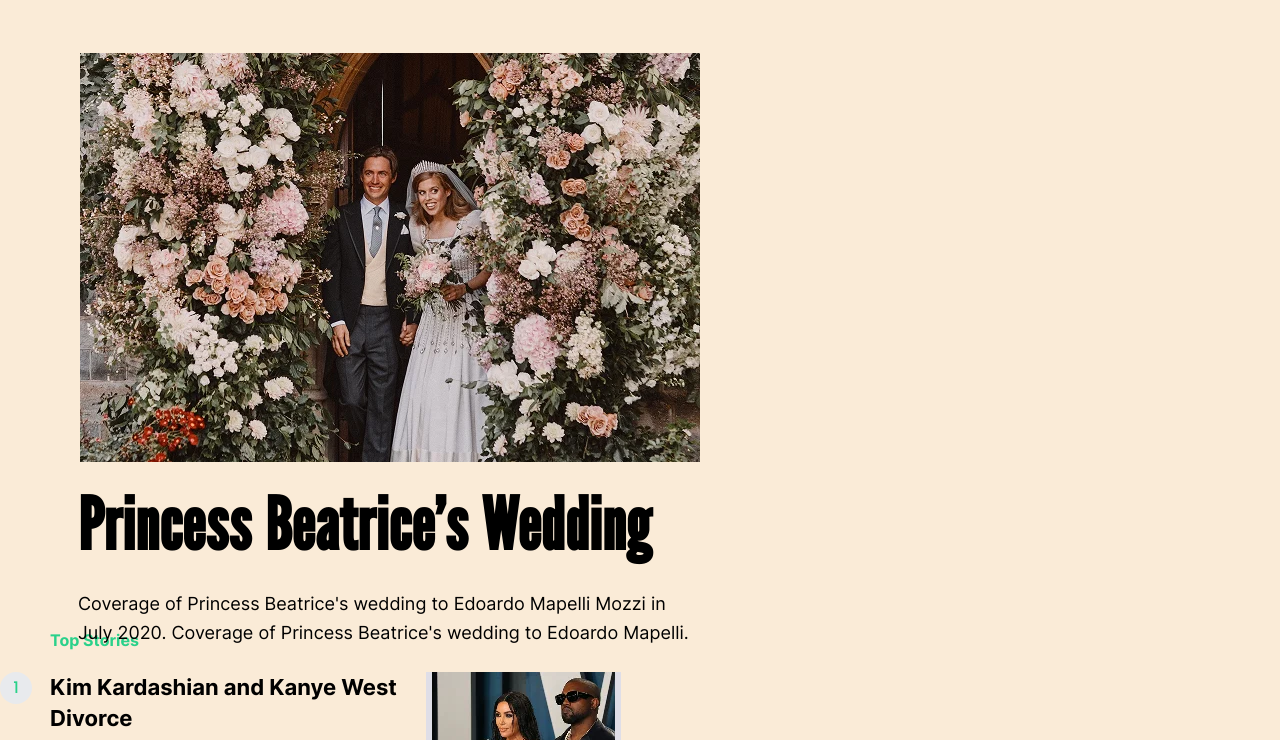
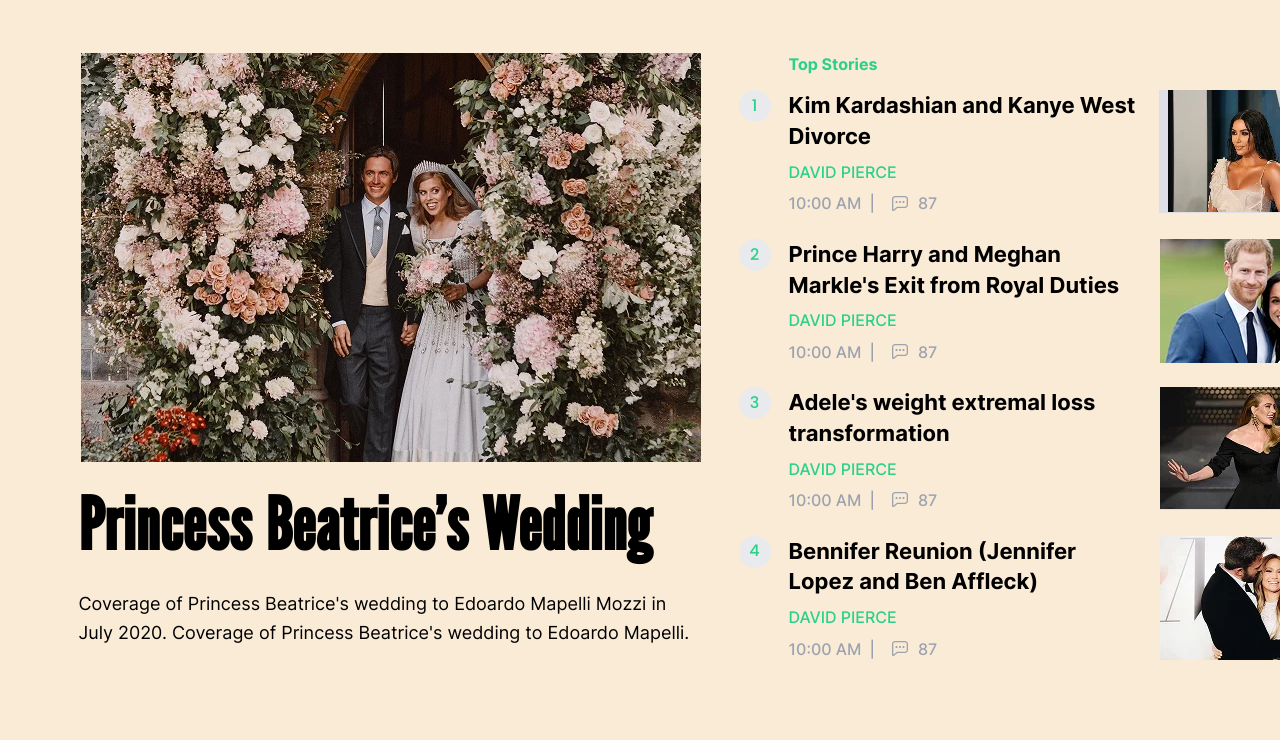
Before and after one commit to the-all-spark/show-business, a website: page src/index.html in a window 1280 px wide. Shown: the part 55-795 px from the top of the page. Drawn offline with Linux system fonts and the light colour scheme.

Commit message:
fix: correct some styles and file structure according to BEM

```diff
--- a/src/common.blocks/button/button.css
+++ b/src/common.blocks/button/button.css
@@ -1,7 +1,6 @@
 .button {
   width: 89px;
   height: 40px;
-
   color: #ffffff;
   font-family: 'Inter Semibold';
   font-size: 14px;
--- a/src/common.blocks/h3/h3.css
+++ b/src/common.blocks/h3/h3.css
@@ -3,5 +3,4 @@
   font-family: 'Inter Bold', sans-serif;
   font-size: 16px;
   line-height: 1.4em;
-  padding-left: 50px; /*! */
 }
--- a/src/common.blocks/h4/h4.css
+++ b/src/common.blocks/h4/h4.css
@@ -3,5 +3,4 @@
   font-family: 'Inter Bold', sans-serif;
   font-size: 22px;
   line-height: 1.4em;
-  margin: 0; /*! */
 }
--- a/src/common.blocks/main-article/main-article.css
+++ b/src/common.blocks/main-article/main-article.css
@@ -1,7 +1,3 @@
 .main-article {
   width: 620px;
-  /*! для тестирования */
-  position: relative;
-  top: 40px;
-  left: 80px;
 }
--- /dev/null
+++ b/src/common.blocks/main/__odd-screen/main__odd-screen.css
@@ -0,0 +1,3 @@
+.main__odd-screen {
+  margin-top: 40px;
+}
--- /dev/null
+++ b/src/common.blocks/odd-screen/odd-screen.css
@@ -0,0 +1,6 @@
+.odd-screen {
+  display: flex;
+  flex-direction: row;
+  justify-content: center;
+  column-gap: 38px;
+}
--- a/src/common.blocks/top-stories/__item/top-stories__item.css
+++ b/src/common.blocks/top-stories/__item/top-stories__item.css
@@ -1,5 +1,5 @@
 .top-stories__item {
-  margin-top: 18px;
+  margin-top: 15px;
   margin-bottom: 24px;
   counter-increment: counter;
 }
--- a/src/common.blocks/top-stories/__list/top-stories__list.css
+++ b/src/common.blocks/top-stories/__list/top-stories__list.css
@@ -1,6 +1,6 @@
 .top-stories__list {
   list-style: none;
   counter-reset: counter;
-  margin-top: 16px;
+  margin-top: 0;
   padding-left: 50px;
 }
--- /dev/null
+++ b/src/common.blocks/top-stories/__title/top-stories__title.css
@@ -0,0 +1,5 @@
+.top-stories__title {
+  padding-left: 50px;
+  margin-top: 0;
+  margin-bottom: 0px;
+}
--- a/src/common.blocks/top-stories/top-stories.css
+++ b/src/common.blocks/top-stories/top-stories.css
@@ -0,0 +1,3 @@
+.top-stories {
+  position: relative;
+}
--- a/src/common.blocks/top-story-article/__image-block/top-story-article__image-block.css
+++ b/src/common.blocks/top-story-article/__image-block/top-story-article__image-block.css
@@ -1,5 +1,5 @@
 .top-story-article__image-block {
-  width: 233px;
+  width: 244px;
   height: 123px;
   background-color: #dfdee7;
   text-align: center;
--- a/src/common.blocks/top-story-article/__time-comments-block/top-story-article__time-comments-block.css
+++ b/src/common.blocks/top-story-article/__time-comments-block/top-story-article__time-comments-block.css
@@ -3,5 +3,5 @@
   flex-direction: row;
   justify-content: flex-start;
   align-items: center;
-  column-gap: 9px;
+  column-gap: 8px;
 }
--- /dev/null
+++ b/src/common.blocks/top-story-article/__title/top-story-article__title.css
@@ -0,0 +1,3 @@
+.top-story-article__title {
+  margin: 0;
+}
--- a/src/index.html
+++ b/src/index.html
@@ -27,6 +27,8 @@
     <link rel="stylesheet" href="common.blocks/button/button.css" />
 
     <link rel="stylesheet" href="common.blocks/main/main.css" />
+    <link rel="stylesheet" href="common.blocks/main/__odd-screen/main__odd-screen.css" />
+
     <link rel="stylesheet" href="common.blocks/main-article/main-article.css" />
     <link rel="stylesheet" href="common.blocks/main-article/__image/main-article__image.css" />
     <link rel="stylesheet" href="common.blocks/main-article/__title/main-article__title.css" />
@@ -34,6 +36,7 @@
 
     <link rel="stylesheet" href="common.blocks/top-story-article/top-story-article.css" />
     <link rel="stylesheet" href="common.blocks/top-story-article/__author/top-story-article__author.css" />
+    <link rel="stylesheet" href="common.blocks/top-story-article/__title/top-story-article__title.css" />
     <link
       rel="stylesheet"
       href="common.blocks/top-story-article/__time-comments-block/top-story-article__time-comments-block.css"
@@ -48,6 +51,9 @@
     <link rel="stylesheet" href="common.blocks/top-stories/top-stories.css" />
     <link rel="stylesheet" href="common.blocks/top-stories/__list/top-stories__list.css" />
     <link rel="stylesheet" href="common.blocks/top-stories/__item/top-stories__item.css" />
+    <link rel="stylesheet" href="common.blocks/top-stories/__title/top-stories__title.css" />
+
+    <link rel="stylesheet" href="common.blocks/odd-screen/odd-screen.css" />
   </head>
   <body class="page">
     <header class="header">
@@ -72,6 +78,7 @@
     </header>
 
     <main class="main">
+      <div class="main__odd-screen odd-screen">
         <article class="main-article">
           <img
             class="main-article__image"
@@ -80,18 +87,18 @@
           />
           <h2 class="h2 main-article__title">Princess Beatrice's Wedding</h2>
           <p class="news-text main-article__text">
-          Coverage of Princess Beatrice's wedding to Edoardo Mapelli Mozzi in July 2020. Coverage of Princess Beatrice's
-          wedding to Edoardo Mapelli.
+            Coverage of Princess Beatrice's wedding to Edoardo Mapelli Mozzi in July 2020. Coverage of Princess
+            Beatrice's wedding to Edoardo Mapelli.
           </p>
         </article>
 
         <section class="top-stories">
-        <h4 class="h3">Top Stories</h4>
+          <h4 class="h3 top-stories__title">Top Stories</h4>
           <ol class="top-stories__list">
             <li class="top-stories__item">
               <article class="top-story-article">
                 <section class="top-story-article__info-block">
-                <h4 class="h4">Kim Kardashian and Kanye West Divorce</h4>
+                  <h4 class="h4 top-story-article__title">Kim Kardashian and Kanye West Divorce</h4>
                   <p class="top-story-article__author">David Pierce</p>
                   <div class="top-story-article__time-comments-block">
                     <time class="top-story-article__info-text">10:00 AM</time>
@@ -118,7 +125,7 @@
             <li class="top-stories__item">
               <article class="top-story-article">
                 <section class="top-story-article__info-block">
-                <h4 class="h4">Prince Harry and Meghan Markle's Exit from Royal Duties</h4>
+                  <h4 class="h4 top-story-article__title">Prince Harry and Meghan Markle's Exit from Royal Duties</h4>
                   <p class="top-story-article__author">David Pierce</p>
                   <div class="top-story-article__time-comments-block">
                     <time class="top-story-article__info-text">10:00 AM</time>
@@ -145,7 +152,7 @@
             <li class="top-stories__item">
               <article class="top-story-article">
                 <section class="top-story-article__info-block">
-                <h4 class="h4">Adele's weight extremal loss transformation</h4>
+                  <h4 class="h4 top-story-article__title">Adele's weight extremal loss transformation</h4>
                   <p class="top-story-article__author">David Pierce</p>
                   <div class="top-story-article__time-comments-block">
                     <time class="top-story-article__info-text">10:00 AM</time>
@@ -172,7 +179,7 @@
             <li class="top-stories__item">
               <article class="top-story-article">
                 <section class="top-story-article__info-block">
-                <h4 class="h4">Bennifer Reunion (Jennifer Lopez and Ben Affleck)</h4>
+                  <h4 class="h4 top-story-article__title">Bennifer Reunion (Jennifer Lopez and Ben Affleck)</h4>
                   <p class="top-story-article__author">David Pierce</p>
                   <div class="top-story-article__time-comments-block">
                     <time class="top-story-article__info-text">10:00 AM</time>
@@ -198,6 +205,7 @@
             </li>
           </ol>
         </section>
+      </div>
     </main>
   </body>
 </html>
```
Lines whose indentation alone changed are shown as unchanged.
